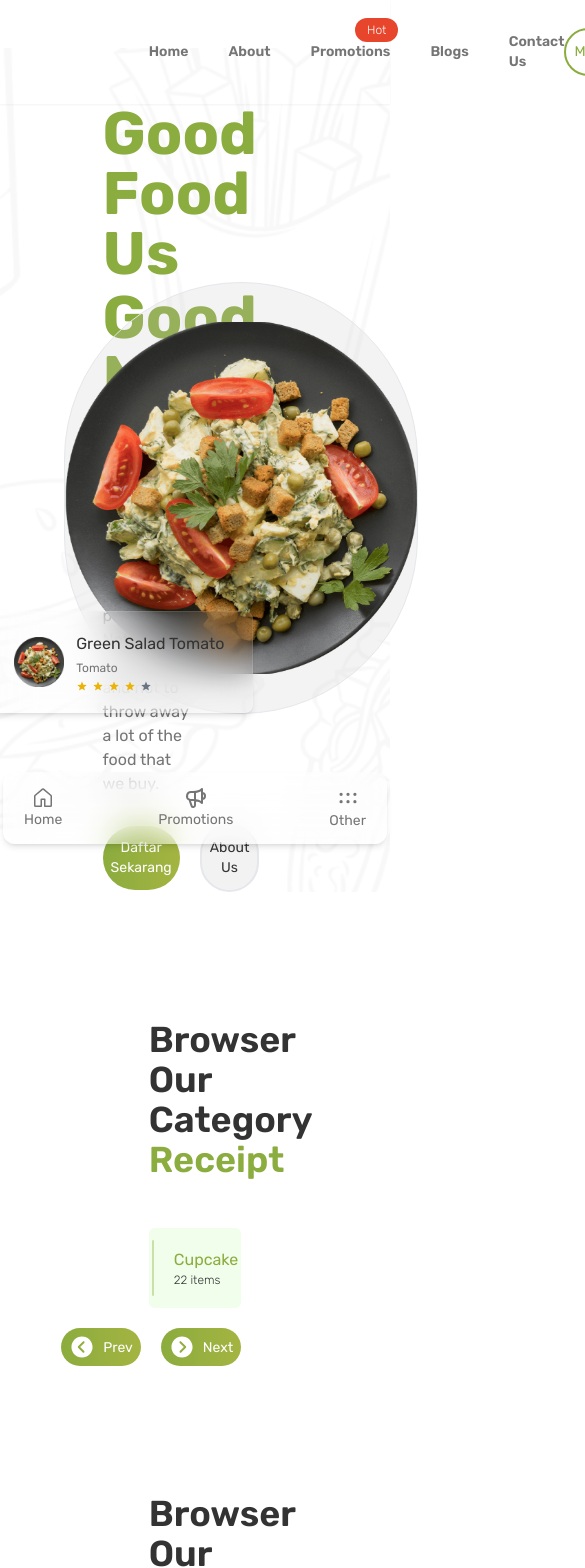
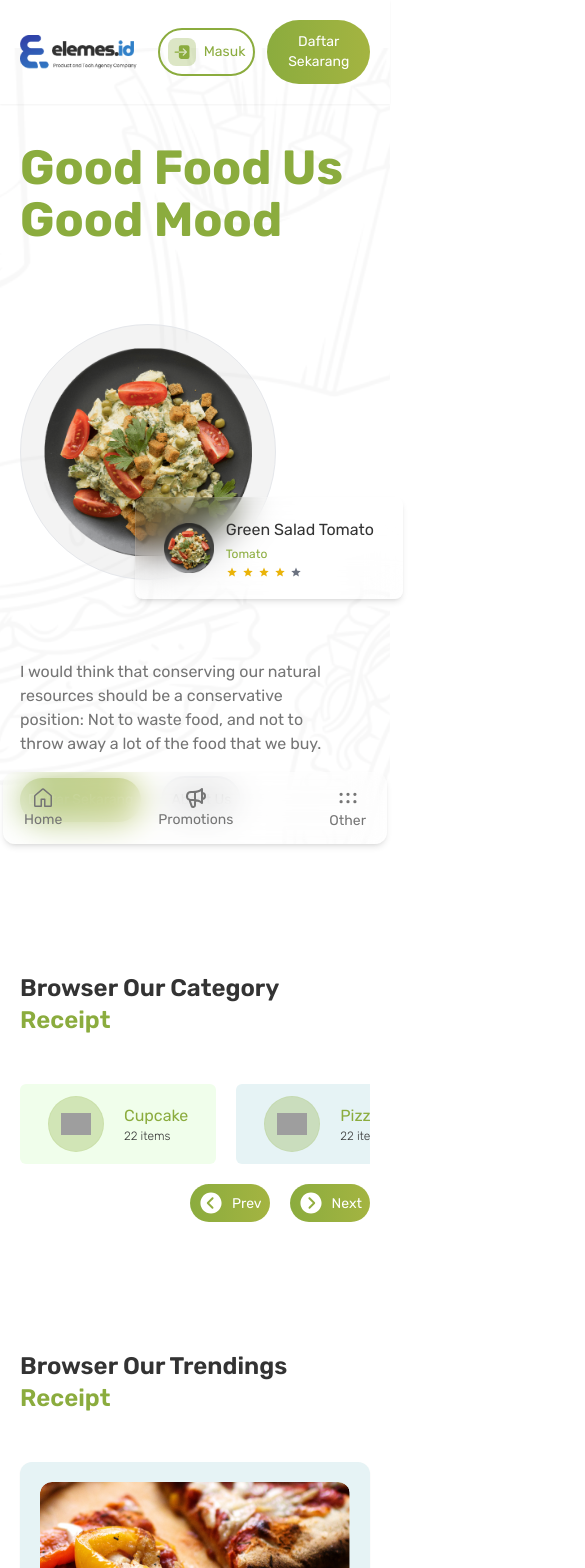
Before and after one commit to andryariadi/elemes, a Next.js app: page / in a window 390 px wide. Shown: the top 1568 px of the page, 585 px wide, since content can reach past the window. Built offline with nearby package versions, Linux system fonts and the light colour scheme; grey boxes are pictures that could not be loaded.

Commit message:
handle responsive website in all device

```diff
--- a/src/components/ButtonMotion.tsx
+++ b/src/components/ButtonMotion.tsx
@@ -2,6 +2,7 @@
 
 import { motion } from "framer-motion";
 import Link from "next/link";
+import { IoLogIn } from "react-icons/io5";
 
 const ButtonMotion = ({ title, link, btn, icon }: { title: string; link?: string; btn?: boolean; icon?: boolean }) => {
   let bgBtn = "bg-btn";
@@ -18,11 +19,16 @@ const ButtonMotion = ({ title, link, btn, icon }: { title: string; link?: string
     textColor = "text-black-1";
   }
 
+  let icons;
+  if (title === "Masuk") {
+    icons = <IoLogIn size={20} className="text-green-1" />;
+  }
+
   return (
     <motion.button type="button" whileHover={{ scale: 1.01 }} whileTap={{ scale: 0.95 }} className={`${btn && `${bgBtn} w-fit text-14 md:button_bold-16 px-2 md:px-5 py-[12px] rounded-full flex items-center gap-2`}`}>
       {link && (
-        <Link href={link} className={`${bgBtn} w-full text-14 md:button_bold-16 px-2 md:px-5 py-[12px] rounded-full flex items-center gap-2`}>
-          {icon && <span>{icon}</span>}
+        <Link href={link} className={`${bgBtn} w-full text-14 md:button_bold-16 px-2 md:px-5 ${icon ? "py-[8px]" : "py-[12px]"} rounded-full flex items-center gap-2`}>
+          {icon && <span className="bg-green-1/30 p-1 rounded-lg">{icons}</span>}
 
           <span className={`text-sm ${textColor}`}>{title}</span>
         </Link>
--- a/src/components/Category.tsx
+++ b/src/components/Category.tsx
@@ -2,11 +2,11 @@ import CategoryCard from "./CategoryCard";
 
 const Category = () => {
   return (
-    <section className="b-amber-500 px-[9.3rem] space-y-12">
+    <section className="b-amber-500 px-5 md:px-7 xl:px-10 2xl:px-[9.3rem] space-y-12">
       {/* Ttile */}
       <div className="b-emerald-500">
-        <h1 className="text-black-1 text-4xl font-semibold">Browser Our Category</h1>
-        <span className="text-green-1 text-4xl font-semibold">Receipt</span>
+        <h1 className="text-black-1 text-2xl md:text-3xl lg:text-4xl font-semibold">Browser Our Category</h1>
+        <span className="text-green-1 text-2xl md:text-3xl lg:text-4xl font-semibold">Receipt</span>
         {/* <span>Choose the one that best suits you</span> */}
       </div>
 
--- a/src/components/FormFooter.tsx
+++ b/src/components/FormFooter.tsx
@@ -8,7 +8,7 @@ const FooterForm = () => {
     <form className="flex items-center">
       <InputField type="email" placeholder="Enter your email" />
 
-      <motion.button type="button" whileHover={{ scale: 1.01 }} whileTap={{ scale: 0.95 }} className={`bg-btn w-fit text-14 md:button_bold-16 px-2 md:px-5 py-[15px] rounded-e-xl flex items-center gap-2`}>
+      <motion.button type="button" whileHover={{ scale: 1.01 }} whileTap={{ scale: 0.95 }} className={`bg-btn w-fit text-14 text-dark_pink-2 md:button_bold-16 px-2 lg:px-5 py-[15px] rounded-e-xl flex items-center gap-2`}>
         Send
       </motion.button>
     </form>
--- a/src/components/Hero.tsx
+++ b/src/components/Hero.tsx
@@ -4,7 +4,7 @@ import { IoMdStar } from "react-icons/io";
 
 const Hero = () => {
   return (
-    <div className="b-amber-500 relative px-[9.3rem] min-h-[calc(100vh-6.5rem)]">
+    <div className="b-amber-500 relative px-5 md:px-7 xl:px-10 2xl:px-[9.3rem] min-h-[calc(100vh-6.5rem)]">
       {/* Background Image */}
       <div
         className="absolute -top-14 -left-0 -right-0 -bottom-0 bg-cover bg-center opacity-[0.03]"
@@ -14,40 +14,70 @@ const Hero = () => {
       />
 
       {/* Content */}
-      <div className="relative top-0 left-0 min-h-[calc(100vh-6.5rem)] z-10 b-amber-500 flex items-center justify-center">
+      <div className="b-amber-500 relative top-0 left-0 min-h-[calc(100vh-6.5rem)] z-10 flex items-center justify-center">
         {/* Content */}
-        <div className="b-emerald-500 w-full space-y-7">
+        <div className="b-emerald-500 w-full pt-5 md:pt-0 space-y-20 md:space-y-7">
           {/* Tile */}
-          <div className="text-6xl text-green-1 font-bold space-y-1">
+          <div className="text-5xl lg:text-6xl text-green-1 font-bold space-y-1">
             <h1>Good Food Us</h1>
             <h1>Good Mood</h1>
           </div>
 
-          {/* Description */}
-          <p className="text-dark_gray">I would think that conserving our natural resources should be a conservative position: Not to waste food, and not to throw away a lot of the food that we buy.</p>
+          {/* Hero Image Only in Mobile */}
+          <div className="b-sky-500 w-full md:hidden flex items-center justify-start">
+            <div className="relative bg-teen_gray bg-opacity-20 w-[16rem] h-[16rem] flex items-center justify-center rounded-full border hover:border-green-1 transition-all duration-300">
+              {/* Image */}
+              <div className="b-rose-600 relative w-[13rem] h-[13rem] hover:rotate-12 hover:scale-105 transition-all duration-300">
+                <Image src="/home2.png" alt="Hero" fill className="object-cover" />
+              </div>
 
-          {/* Button */}
-          <div className="flex items-center gap-5">
-            <ButtonMotion title="Daftar Sekarang" link="/register" />
-            <ButtonMotion title="About Us" link="/about" />
+              {/* Card */}
+              <figure className="bg-white-1 shadow-md bg-opacity-5 backdrop-blur-lg border border-white-1/10 hover:border-green-1 transition-all duration-300 absolute -bottom-5 -right-32 flex items-center gap-3 py-5 px-7 rounded-lg">
+                <Image src="/home2.png" alt="Hero" width={50} height={50} />
+
+                <figcaption className="flex flex-col justify-center gap-1">
+                  <span className="text-black-1">Green Salad Tomato</span>
+                  <span className="text-green-1 text-xs">Tomato</span>
+                  <span className="flex items-center gap-1">
+                    {[...Array(5)].map((_, index, array) => {
+                      const isLast = index === array.length - 1;
+                      return <IoMdStar key={index} size={12} className={isLast ? "text-gray-500" : "text-yellow-500"} />;
+                    })}
+                  </span>
+                </figcaption>
+              </figure>
+            </div>
+          </div>
+
+          <div className="space-y-5 md:space-y-7">
+            {/* Description */}
+            <p className="b-amber-500 text-dark_gray text-balance w-full max-w-md">
+              I would think that conserving our natural resources should be a conservative position: Not to waste food, and not to throw away a lot of the food that we buy.
+            </p>
+
+            {/* Button */}
+            <div className="flex items-center gap-5">
+              <ButtonMotion title="Daftar Sekarang" link="/register" />
+              <ButtonMotion title="About Us" link="/about" />
+            </div>
           </div>
         </div>
 
         {/* Hero Image */}
-        <div className="b-sky-500 w-full flex items-center justify-center">
-          <div className="relative bg-teen_gray bg-opacity-20 w-[27rem] h-[27rem] flex items-center justify-center rounded-full border hover:border-green-1 transition-all duration-300">
+        <div className="b-sky-500 w-full hidden md:flex items-center justify-center">
+          <div className="relative bg-teen_gray bg-opacity-20 w-[18rem] h-[18rem] lg:w-[27rem] lg:h-[27rem] flex items-center justify-center rounded-full border hover:border-green-1 transition-all duration-300">
             {/* Image */}
-            <div className="b-rose-600 relative w-[22rem] h-[22rem] hover:rotate-12 hover:scale-105 transition-all duration-300">
+            <div className="b-rose-600 relative w-[14rem] h-[14rem] lg:w-[22rem] lg:h-[22rem] hover:rotate-12 hover:scale-105 transition-all duration-300">
               <Image src="/home2.png" alt="Hero" fill className="object-cover" />
             </div>
 
             {/* Card */}
-            <figure className="bg-white-1 shadow-md bg-opacity-5 backdrop-blur-lg border border-white-1/10 hover:border-green-1 transition-all duration-300 absolute bottom-0 -left-20 flex items-center gap-3 py-5 px-7 rounded-lg">
+            <figure className="bg-white-1 shadow-md bg-opacity-5 backdrop-blur-lg border border-white-1/10 hover:border-green-1 transition-all duration-300 absolute -bottom-10 -left-20 lg:bottom-0 lg:-left-20 flex items-center gap-3 py-5 px-7 rounded-lg">
               <Image src="/home2.png" alt="Hero" width={50} height={50} />
 
               <figcaption className="flex flex-col justify-center gap-1">
                 <span className="text-black-1">Green Salad Tomato</span>
-                <span className="text-dark_gray text-xs">Tomato</span>
+                <span className="text-green-1 text-xs">Tomato</span>
                 <span className="flex items-center gap-1">
                   {[...Array(5)].map((_, index, array) => {
                     const isLast = index === array.length - 1;
--- a/src/components/InputField.tsx
+++ b/src/components/InputField.tsx
@@ -29,7 +29,7 @@ const InputField = ({ icon, passIcon, openPass, setOpenPass, type, propData, ...
         {...propData}
         {...props}
         type={type}
-        className="bg-transparent w-full py-3 pl-3 pr-11 bg-dark-400 rounded-s-lg outline-none border border-green-1 focus:border-emerald-500 text-white placeholder:text-sm placeholder-dark_gray placeholder-opacity-50 transition-all duration-300"
+        className="bg-transparent w-full py-3 pl-3 pr-11 bg-dark-400 rounded-s-lg outline-none border border-green-1 focus:border-emerald-500 text-white placeholder:text-xs lg:placeholder:text-sm placeholder-dark_gray placeholder-opacity-50 transition-all duration-300"
       />
     </div>
   );
--- a/src/components/MobileNav.tsx
+++ b/src/components/MobileNav.tsx
@@ -4,7 +4,7 @@ import { HiOutlineSpeakerphone } from "react-icons/hi";
 import { PiDotsSixBold } from "react-icons/pi";
 const MobileNav = () => {
   return (
-    <nav className="md:hidden bg-white-1 bg-opacity-30 backdrop-blur-lg w-full max-w-sm mx-auto px-5 py-3 rounded-xl sticky bottom-0 z-50 shadow-md flex items-center justify-between text-dark_gray text-sm border border-white-1 border-opacity-5 hover:border-green-1 transition-all duration-300">
+    <nav className="lg:hidden bg-white-1 bg-opacity-30 backdrop-blur-lg w-full max-w-sm mx-auto px-5 py-3 rounded-xl sticky bottom-0 z-50 shadow-md flex items-center justify-between text-dark_gray text-sm border border-white-1 border-opacity-5 hover:border-green-1 transition-all duration-300">
       <Link
         href="/"
         className="flex flex-col items-center hover:text-green-1 hover:scale-105
--- a/src/components/Navbar.tsx
+++ b/src/components/Navbar.tsx
@@ -21,14 +21,18 @@ const Navbar = () => {
   }, []);
 
   return (
-    <header className={`px-[9.3rem] min-h-[6.5rem] flex items-center justify-between sticky top-0 z-50 shadow-sm transition-colors duration-300 ${isScrolled ? "bg-white-1 bg-opacity-30 backdrop-blur-lg" : "bg-transparent"}`}>
+    <header
+      className={`px-5 md:px-7 xl:px-10 2xl:px-[9.3rem] min-h-[6.5rem] flex items-center justify-between sticky top-0 z-50 shadow-sm transition-colors duration-300 ${
+        isScrolled ? "bg-white-1 bg-opacity-30 backdrop-blur-lg" : "bg-transparent"
+      }`}
+    >
       {/* Logo */}
       <Link href="/" className="b-sky-500">
         <Image src="/logo.png" alt="Logo" width={150} height={150} />
       </Link>
 
       {/* Nav Links */}
-      <nav className="b-emerald-500 flex items-center gap-10">
+      <nav className="b-emerald-500 hidden lg:flex items-center gap-10">
         {navLinks.map((link) => (
           <Link key={link.title} href={link.href} className="relative b-rose-500 text-sm text-dark_gray font-semibold hover:text-green-1 transition-all duration-300 py-5">
             <span>{link.title}</span>
@@ -39,9 +43,8 @@ const Navbar = () => {
       </nav>
 
       {/* Auth */}
-      <div className="b-violet-500 flex items-center gap-5">
-        <ButtonMotion title="Masuk" link="/login" />
-
+      <div className="b-violet-500 flex items-center gap-3">
+        <ButtonMotion title="Masuk" link="/login" icon />
         <ButtonMotion title="Daftar Sekarang" link="/register" />
       </div>
     </header>
--- a/src/components/Trending.tsx
+++ b/src/components/Trending.tsx
@@ -2,11 +2,11 @@ import TrendingCard from "./TrendingCard";
 
 const Trending = () => {
   return (
-    <section className="b-rose-600 px-[9.3rem] min-h-[calc(100vh-6.5rem)] space-y-12">
+    <section className="b-rose-600 px-5 md:px-7 xl:px-10 2xl:px-[9.3rem] min-h-[calc(100vh-6.5rem)] space-y-12">
       {/* Ttile */}
       <div className="b-emerald-500">
-        <h1 className="text-black-1 text-4xl font-semibold">Browser Our Category</h1>
-        <span className="text-green-1 text-4xl font-semibold">Receipt</span>
+        <h1 className="text-black-1 text-2xl md:text-3xl lg:text-4xl font-semibold">Browser Our Trendings</h1>
+        <span className="text-green-1 text-2xl md:text-3xl lg:text-4xl font-semibold">Receipt</span>
         {/* <span>Choose the one that best suits you</span> */}
       </div>
 
```
Also changed, not shown: src/components/Footer.tsx (+14 -14 lines), src/constant/index.ts (+27 -0 lines).
